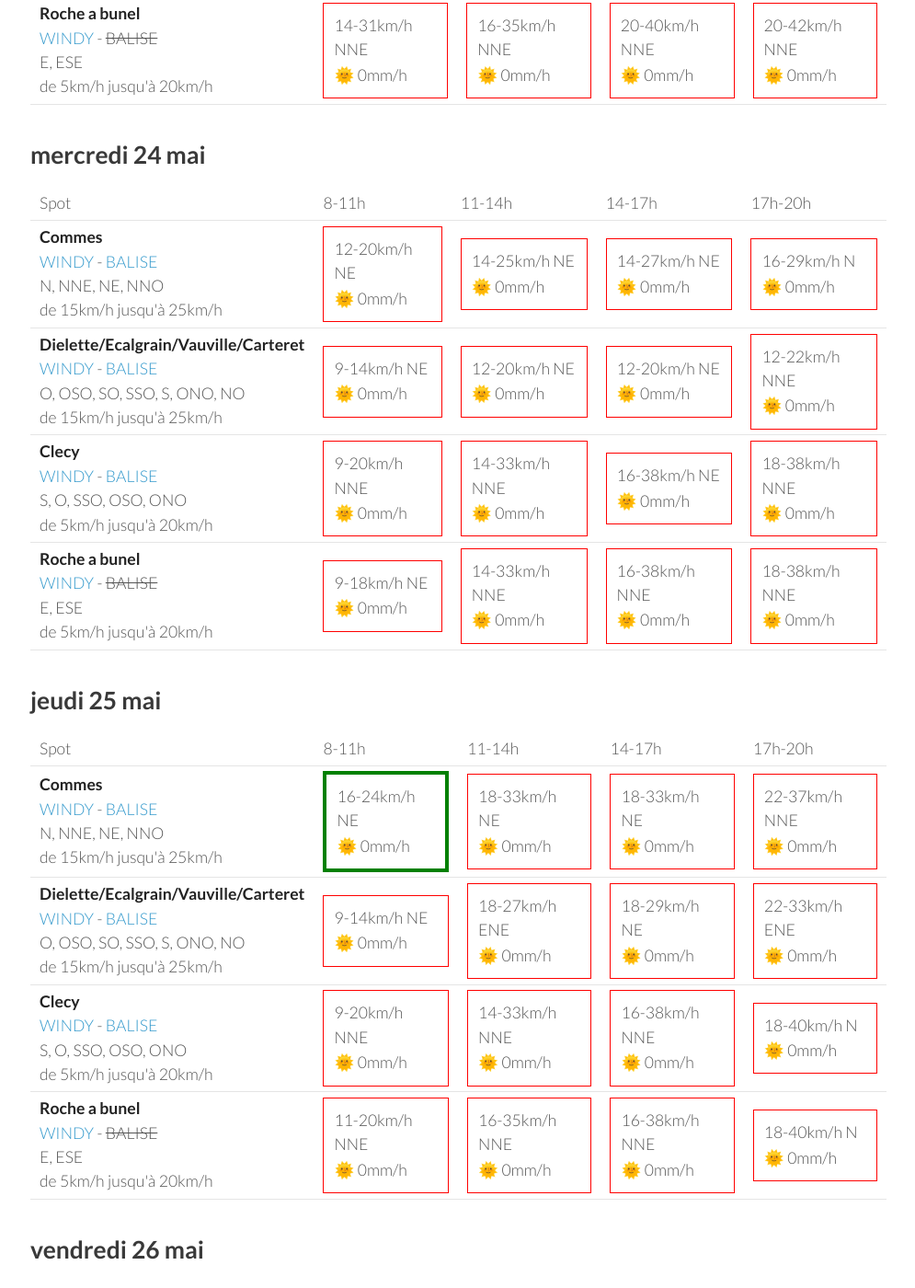
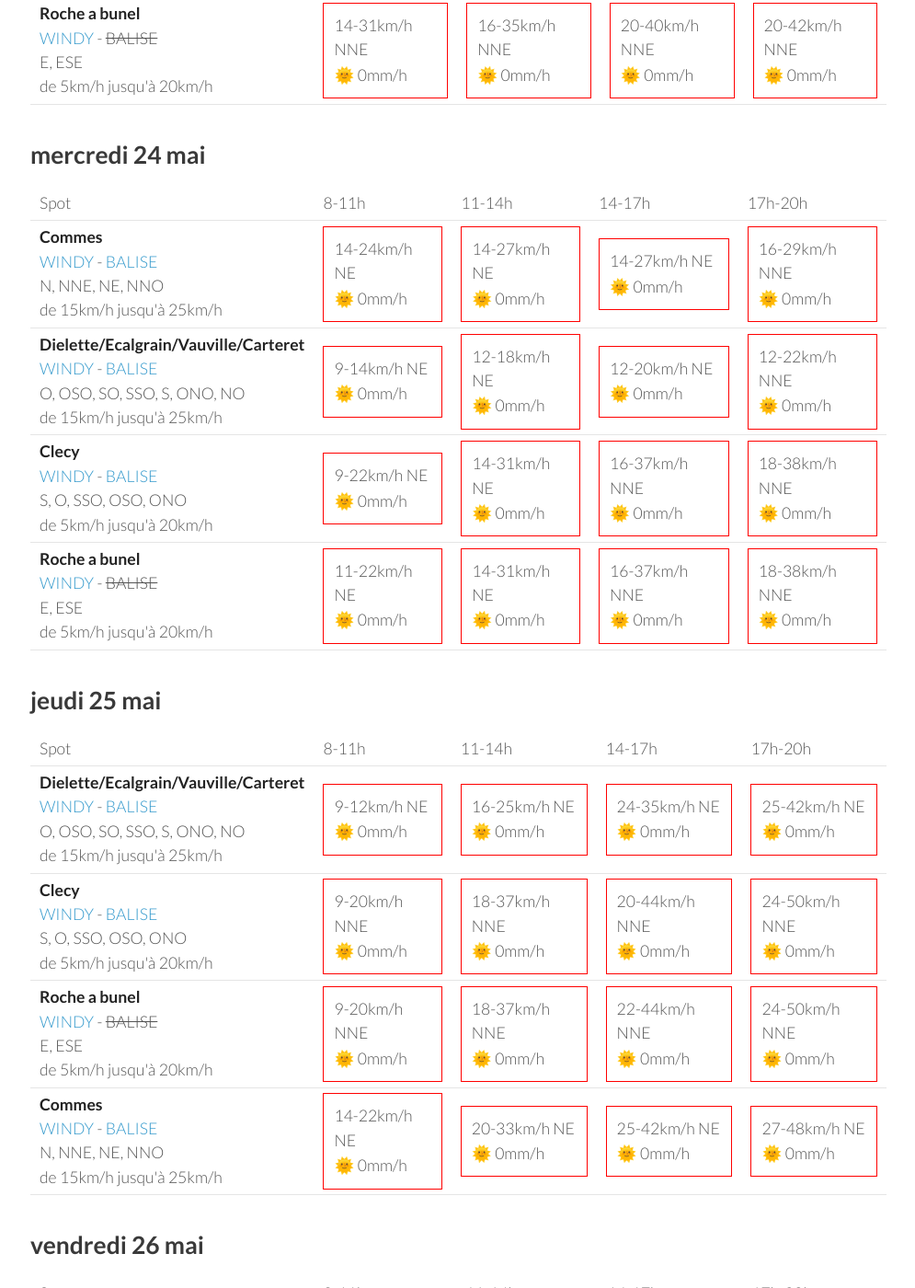
Before and after one commit to parapente-dans-le-nord/parapente-dans-le-nord.github.io, a Jekyll site: the page built from normandie.markdown, in a window 1280 px wide and 1400 px high, scrolled down 1312 px. Shown: the whole window at 92% size, without its empty margins (25-1020 px from the left). Built offline with Jekyll 4.4.1, drawn with Linux system fonts in a browser that asks for light colours; some of the changed text lies outside the part shown.

Commit message:
update index.markdown

```diff
--- a/normandie.markdown
+++ b/normandie.markdown
@@ -132,10 +132,10 @@ page mise à jour le lundi 22 mai 13:46
 <tr>
         <td><strong>Commes</strong><br><a href="https://windy.com/49.346/-0.726?48.936,-0.726,8">WINDY</a> - <span class=""><a href="http://www.balisemeteo.com/balise.php?idBalise=158">BALISE</a> </span><br> <span class="vent-favorable">N, NNE, NE, NNO</span><br><span class="force-vent">de 15km/h jusqu'à 25km/h</span> </td>
 
-            <td><div class="not-flyable"><p>12-20km/h NE</p><p>🌞 0mm/h</p></div></td>
-            <td><div class="not-flyable"><p>14-25km/h NE</p><p>🌞 0mm/h</p></div></td>
+            <td><div class="not-flyable"><p>14-24km/h NE</p><p>🌞 0mm/h</p></div></td>
             <td><div class="not-flyable"><p>14-27km/h NE</p><p>🌞 0mm/h</p></div></td>
-            <td><div class="not-flyable"><p>16-29km/h N</p><p>🌞 0mm/h</p></div></td>
+            <td><div class="not-flyable"><p>14-27km/h NE</p><p>🌞 0mm/h</p></div></td>
+            <td><div class="not-flyable"><p>16-29km/h NNE</p><p>🌞 0mm/h</p></div></td>
 
 
     </tr>
@@ -143,7 +143,7 @@ page mise à jour le lundi 22 mai 13:46
         <td><strong>Dielette/Ecalgrain/Vauville/Carteret</strong><br><a href="https://windy.com/49.650/-1.856?49.243,-1.856,8">WINDY</a> - <span class=""><a href="http://www.balisemeteo.com/balise.php?idBalise=81">BALISE</a> </span><br> <span class="vent-favorable">O, OSO, SO, SSO, S, ONO, NO</span><br><span class="force-vent">de 15km/h jusqu'à 25km/h</span> </td>
 
             <td><div class="not-flyable"><p>9-14km/h NE</p><p>🌞 0mm/h</p></div></td>
-            <td><div class="not-flyable"><p>12-20km/h NE</p><p>🌞 0mm/h</p></div></td>
+            <td><div class="not-flyable"><p>12-18km/h NE</p><p>🌞 0mm/h</p></div></td>
             <td><div class="not-flyable"><p>12-20km/h NE</p><p>🌞 0mm/h</p></div></td>
             <td><div class="not-flyable"><p>12-22km/h NNE</p><p>🌞 0mm/h</p></div></td>
 
@@ -152,9 +152,9 @@ page mise à jour le lundi 22 mai 13:46
 <tr>
         <td><strong>Clecy</strong><br><a href="https://windy.com/48.929/-0.470?48.516,-0.470,8">WINDY</a> - <span class=""><a href="http://www.balisemeteo.com/balise.php?idBalise=122">BALISE</a> </span><br> <span class="vent-favorable">S, O, SSO, OSO, ONO</span><br><span class="force-vent">de 5km/h jusqu'à 20km/h</span> </td>
 
-            <td><div class="not-flyable"><p>9-20km/h NNE</p><p>🌞 0mm/h</p></div></td>
-            <td><div class="not-flyable"><p>14-33km/h NNE</p><p>🌞 0mm/h</p></div></td>
-            <td><div class="not-flyable"><p>16-38km/h NE</p><p>🌞 0mm/h</p></div></td>
+            <td><div class="not-flyable"><p>9-22km/h NE</p><p>🌞 0mm/h</p></div></td>
+            <td><div class="not-flyable"><p>14-31km/h NE</p><p>🌞 0mm/h</p></div></td>
+            <td><div class="not-flyable"><p>16-37km/h NNE</p><p>🌞 0mm/h</p></div></td>
             <td><div class="not-flyable"><p>18-38km/h NNE</p><p>🌞 0mm/h</p></div></td>
 
 
@@ -162,9 +162,9 @@ page mise à jour le lundi 22 mai 13:46
 <tr>
         <td><strong>Roche a bunel</strong><br><a href="https://windy.com/48.993/-0.499?48.580,-0.499,8">WINDY</a> - <span class="no-balise"> BALISE </span><br> <span class="vent-favorable">E, ESE</span><br><span class="force-vent">de 5km/h jusqu'à 20km/h</span> </td>
 
-            <td><div class="not-flyable"><p>9-18km/h NE</p><p>🌞 0mm/h</p></div></td>
-            <td><div class="not-flyable"><p>14-33km/h NNE</p><p>🌞 0mm/h</p></div></td>
-            <td><div class="not-flyable"><p>16-38km/h NNE</p><p>🌞 0mm/h</p></div></td>
+            <td><div class="not-flyable"><p>11-22km/h NE</p><p>🌞 0mm/h</p></div></td>
+            <td><div class="not-flyable"><p>14-31km/h NE</p><p>🌞 0mm/h</p></div></td>
+            <td><div class="not-flyable"><p>16-37km/h NNE</p><p>🌞 0mm/h</p></div></td>
             <td><div class="not-flyable"><p>18-38km/h NNE</p><p>🌞 0mm/h</p></div></td>
 
 
@@ -186,22 +186,12 @@ page mise à jour le lundi 22 mai 13:46
       <td>17h-20h</td>
     </tr>
 <tr>
-        <td><strong>Commes</strong><br><a href="https://windy.com/49.346/-0.726?48.936,-0.726,8">WINDY</a> - <span class=""><a href="http://www.balisemeteo.com/balise.php?idBalise=158">BALISE</a> </span><br> <span class="vent-favorable">N, NNE, NE, NNO</span><br><span class="force-vent">de 15km/h jusqu'à 25km/h</span> </td>
-
-            <td><div class="flyable"><p>16-24km/h NE</p><p>🌞 0mm/h</p></div></td>
-            <td><div class="not-flyable"><p>18-33km/h NE</p><p>🌞 0mm/h</p></div></td>
-            <td><div class="not-flyable"><p>18-33km/h NE</p><p>🌞 0mm/h</p></div></td>
-            <td><div class="not-flyable"><p>22-37km/h NNE</p><p>🌞 0mm/h</p></div></td>
-
-
-    </tr>
-<tr>
         <td><strong>Dielette/Ecalgrain/Vauville/Carteret</strong><br><a href="https://windy.com/49.650/-1.856?49.243,-1.856,8">WINDY</a> - <span class=""><a href="http://www.balisemeteo.com/balise.php?idBalise=81">BALISE</a> </span><br> <span class="vent-favorable">O, OSO, SO, SSO, S, ONO, NO</span><br><span class="force-vent">de 15km/h jusqu'à 25km/h</span> </td>
 
-            <td><div class="not-flyable"><p>9-14km/h NE</p><p>🌞 0mm/h</p></div></td>
-            <td><div class="not-flyable"><p>18-27km/h ENE</p><p>🌞 0mm/h</p></div></td>
-            <td><div class="not-flyable"><p>18-29km/h NE</p><p>🌞 0mm/h</p></div></td>
-            <td><div class="not-flyable"><p>22-33km/h ENE</p><p>🌞 0mm/h</p></div></td>
+            <td><div class="not-flyable"><p>9-12km/h NE</p><p>🌞 0mm/h</p></div></td>
+            <td><div class="not-flyable"><p>16-25km/h NE</p><p>🌞 0mm/h</p></div></td>
+            <td><div class="not-flyable"><p>24-35km/h NE</p><p>🌞 0mm/h</p></div></td>
+            <td><div class="not-flyable"><p>25-42km/h NE</p><p>🌞 0mm/h</p></div></td>
 
 
     </tr>
@@ -209,19 +199,29 @@ page mise à jour le lundi 22 mai 13:46
         <td><strong>Clecy</strong><br><a href="https://windy.com/48.929/-0.470?48.516,-0.470,8">WINDY</a> - <span class=""><a href="http://www.balisemeteo.com/balise.php?idBalise=122">BALISE</a> </span><br> <span class="vent-favorable">S, O, SSO, OSO, ONO</span><br><span class="force-vent">de 5km/h jusqu'à 20km/h</span> </td>
 
             <td><div class="not-flyable"><p>9-20km/h NNE</p><p>🌞 0mm/h</p></div></td>
-            <td><div class="not-flyable"><p>14-33km/h NNE</p><p>🌞 0mm/h</p></div></td>
-            <td><div class="not-flyable"><p>16-38km/h NNE</p><p>🌞 0mm/h</p></div></td>
-            <td><div class="not-flyable"><p>18-40km/h N</p><p>🌞 0mm/h</p></div></td>
+            <td><div class="not-flyable"><p>18-37km/h NNE</p><p>🌞 0mm/h</p></div></td>
+            <td><div class="not-flyable"><p>20-44km/h NNE</p><p>🌞 0mm/h</p></div></td>
+            <td><div class="not-flyable"><p>24-50km/h NNE</p><p>🌞 0mm/h</p></div></td>
 
 
     </tr>
 <tr>
         <td><strong>Roche a bunel</strong><br><a href="https://windy.com/48.993/-0.499?48.580,-0.499,8">WINDY</a> - <span class="no-balise"> BALISE </span><br> <span class="vent-favorable">E, ESE</span><br><span class="force-vent">de 5km/h jusqu'à 20km/h</span> </td>
 
-            <td><div class="not-flyable"><p>11-20km/h NNE</p><p>🌞 0mm/h</p></div></td>
-            <td><div class="not-flyable"><p>16-35km/h NNE</p><p>🌞 0mm/h</p></div></td>
-            <td><div class="not-flyable"><p>16-38km/h NNE</p><p>🌞 0mm/h</p></div></td>
-            <td><div class="not-flyable"><p>18-40km/h N</p><p>🌞 0mm/h</p></div></td>
+            <td><div class="not-flyable"><p>9-20km/h NNE</p><p>🌞 0mm/h</p></div></td>
+            <td><div class="not-flyable"><p>18-37km/h NNE</p><p>🌞 0mm/h</p></div></td>
+            <td><div class="not-flyable"><p>22-44km/h NNE</p><p>🌞 0mm/h</p></div></td>
+            <td><div class="not-flyable"><p>24-50km/h NNE</p><p>🌞 0mm/h</p></div></td>
+
+
+    </tr>
+<tr>
+        <td><strong>Commes</strong><br><a href="https://windy.com/49.346/-0.726?48.936,-0.726,8">WINDY</a> - <span class=""><a href="http://www.balisemeteo.com/balise.php?idBalise=158">BALISE</a> </span><br> <span class="vent-favorable">N, NNE, NE, NNO</span><br><span class="force-vent">de 15km/h jusqu'à 25km/h</span> </td>
+
+            <td><div class="not-flyable"><p>14-22km/h NE</p><p>🌞 0mm/h</p></div></td>
+            <td><div class="not-flyable"><p>20-33km/h NE</p><p>🌞 0mm/h</p></div></td>
+            <td><div class="not-flyable"><p>25-42km/h NE</p><p>🌞 0mm/h</p></div></td>
+            <td><div class="not-flyable"><p>27-48km/h NE</p><p>🌞 0mm/h</p></div></td>
 
 
     </tr>
```
Also changed, not shown: other parts of normandie.markdown (+1 -1 lines).
